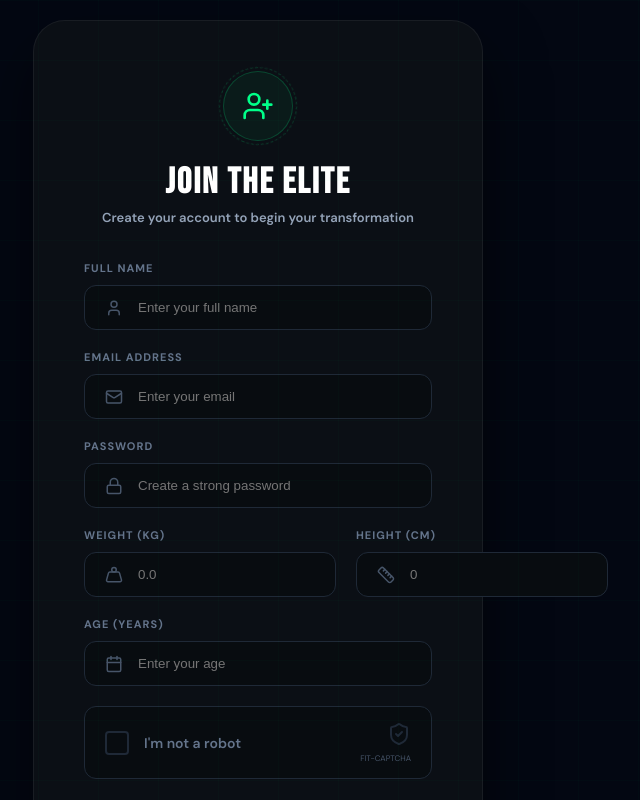
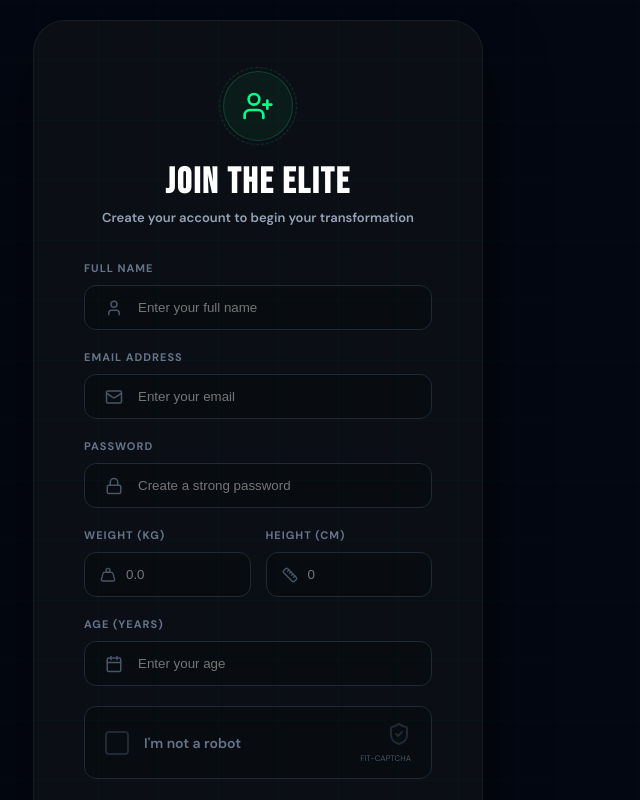
Before and after one commit to Faakhir03Memon/Fitness_Tracker, a React (Vite) app in the folder Frontend/Fitness_Tracker/: page /signup in a window 1280 px wide. Shown: the top 800 px of the page, without its empty margins (382-1022 px from the left). Built offline with nearby package versions, Linux system fonts and the light colour scheme.

Commit message:
feat: implement signup page with custom captcha verification for user authentication

```diff
--- a/Frontend/Fitness_Tracker/src/pages/Signup.jsx
+++ b/Frontend/Fitness_Tracker/src/pages/Signup.jsx
@@ -185,21 +185,21 @@ const Signup = () => {
                         </div>
                     </div>
 
-                    <div style={{ display: 'grid', gridTemplateColumns: '1fr 1fr', gap: '20px', marginBottom: '20px' }}>
+                    <div style={{ display: 'grid', gridTemplateColumns: 'minmax(0, 1fr) minmax(0, 1fr)', gap: '15px', marginBottom: '20px' }}>
                         <div>
                             <label style={{ display: 'block', fontSize: '11px', fontWeight: '800', color: '#64748b', letterSpacing: '1px', marginBottom: '10px' }}>WEIGHT (KG)</label>
-                            <div style={{ display: 'flex', alignItems: 'center', background: '#080c10', border: '1px solid #1f2937', borderRadius: '12px', padding: '0 20px' }}>
-                                <Weight size={18} color="#475569" style={{ marginRight: '15px' }} />
+                            <div style={{ display: 'flex', alignItems: 'center', background: '#080c10', border: '1px solid #1f2937', borderRadius: '12px', padding: '0 15px' }}>
+                                <Weight size={16} color="#475569" style={{ marginRight: '10px', flexShrink: 0 }} />
                                 <input type="number" placeholder="0.0" value={weight} onChange={(e) => setWeight(e.target.value)}
-                                    style={{ background: 'none', border: 'none', padding: '14px 0', color: 'white', flex: 1, outline: 'none' }} />
+                                    style={{ background: 'none', border: 'none', padding: '14px 0', color: 'white', width: '100%', outline: 'none', minWidth: 0 }} />
                             </div>
                         </div>
                         <div>
                             <label style={{ display: 'block', fontSize: '11px', fontWeight: '800', color: '#64748b', letterSpacing: '1px', marginBottom: '10px' }}>HEIGHT (CM)</label>
-                            <div style={{ display: 'flex', alignItems: 'center', background: '#080c10', border: '1px solid #1f2937', borderRadius: '12px', padding: '0 20px' }}>
-                                <Ruler size={18} color="#475569" style={{ marginRight: '15px' }} />
+                            <div style={{ display: 'flex', alignItems: 'center', background: '#080c10', border: '1px solid #1f2937', borderRadius: '12px', padding: '0 15px' }}>
+                                <Ruler size={16} color="#475569" style={{ marginRight: '10px', flexShrink: 0 }} />
                                 <input type="number" placeholder="0" value={height} onChange={(e) => setHeight(e.target.value)}
-                                    style={{ background: 'none', border: 'none', padding: '14px 0', color: 'white', flex: 1, outline: 'none' }} />
+                                    style={{ background: 'none', border: 'none', padding: '14px 0', color: 'white', width: '100%', outline: 'none', minWidth: 0 }} />
                             </div>
                         </div>
                     </div>
```
